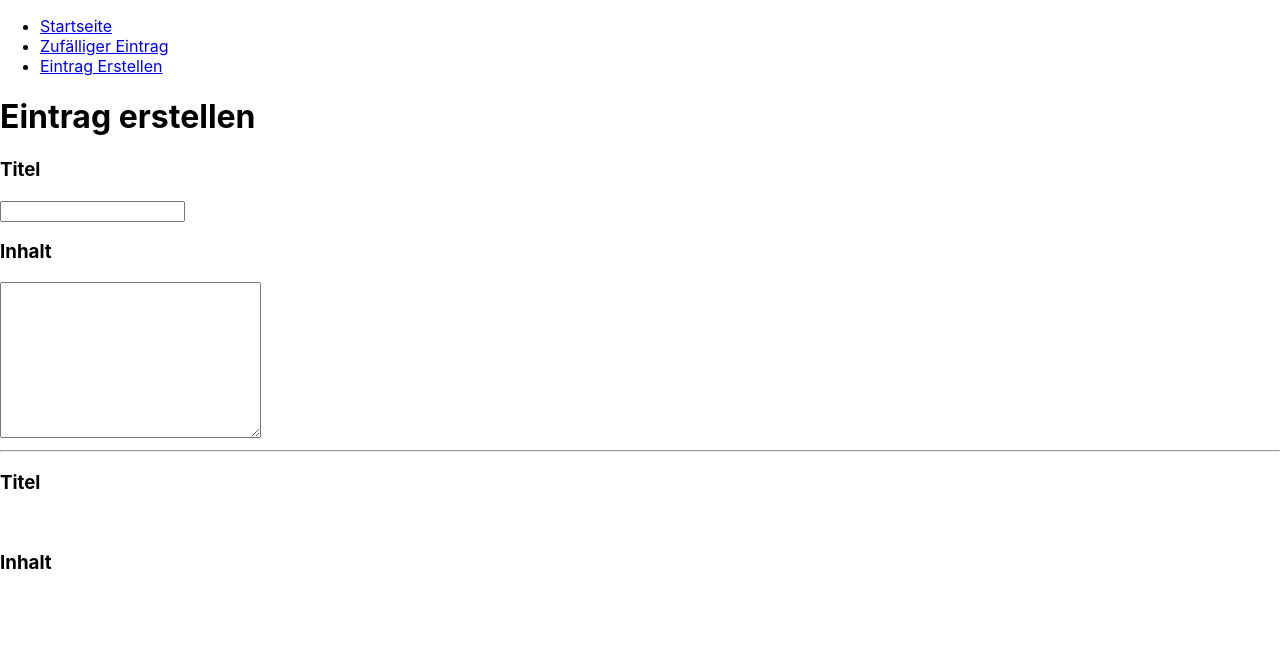
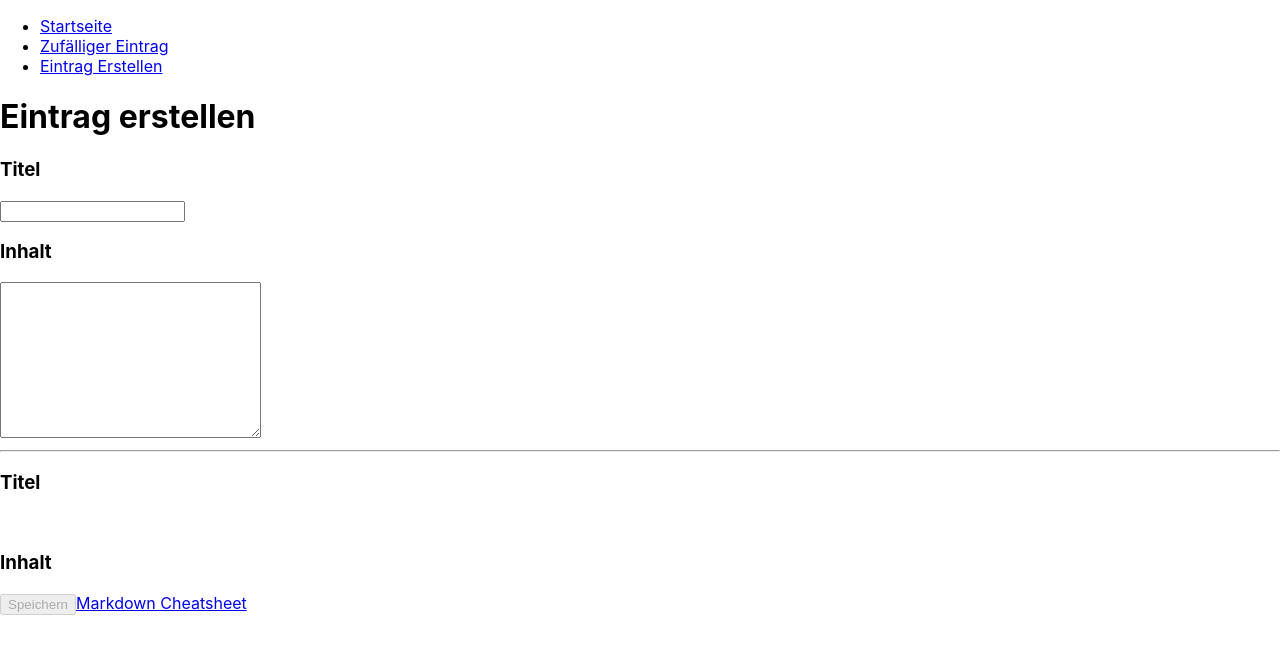
Before and after one commit to Fariha1108/wiki-app, a React (Create React App) app in the folder wiki-app/: page /entry/create in a window 1280 px wide. Shown: the top 654 px of the page. Built offline with nearby package versions, Linux system fonts and the light colour scheme.

Commit message:
Add handleSave() function

```diff
--- a/wiki-app/src/Pages/Editor.js
+++ b/wiki-app/src/Pages/Editor.js
@@ -31,8 +31,48 @@ const Editor = () =>
     }, []);
 
     // wir schreiben eine funktion zum speichern unserer änderungen, oder dem erstellen eines neuen eintrags.
-    const handleSave = () => {
-        console.log("funktioniert...");
+    const handleSave = () =>
+    {
+        const newPost =
+        {
+            id: slugify(title,
+            {
+                lower: true, // damit der slug-string kleingeschrieben wir
+                strict: true, // damit spezielle charaktere gelöscht werden
+                trim: true // damit vor und hinter dem slug kein leerzeichen entsteht.
+            }),
+            title, // kurz für title: title,
+            content, // kurz für content: content,
+            timestamp: new Date().getTime()
+        }
+
+        // Wir holen uns alle einträge, und setzen für den notfall, das array auf leer.
+        const entries = JSON.parse(window.localStorage.getItem('entries')) || [];
+
+        // Wenn wir einen vorhandenen eintrag editieren
+        if(id !== undefined)
+        {
+            // Wir holen uns alle einträge die NICHT die gesuchte ID haben
+            const filteredEntries = entries.filter(entry => entry.id !== id);
+
+            // wir Fügen den eintrag hinzu
+            filteredEntries.push(newPost);
+
+            // wir ersetzen das vorhandene array mit dem neuen, inklusive der änderung.
+            window.localStorage.setItem('entries', JSON.stringify(filteredEntries));
+        }
+        // Wenn wir einen neuen eintrag hinzufügen.
+        else
+        {
+            // Wir pushen den neuen eintrag in unsere entries
+            entries.push(newPost);
+
+            // wir ersetzen das vorhandene array mit dem neuen, inklsive des neuen eintrags.
+            window.localStorage.setItem('entries', JSON.stringify(entries));
+        }
+
+        // wir nutzen den useNavigate hook um auf die seite mit dem eintrag per slug zu kommen.
+        navigate('/entry/' + newPost.id);
     }
 
     return(
@@ -68,6 +108,19 @@ const Editor = () =>
                 <h3>Inhalt</h3>
                 <ReactMarkdown>{ content }</ReactMarkdown>
             </div>
+
+            <button
+                onClick={ handleSave }
+                disabled={ title.length === 0 }
+            >
+                Speichern
+            </button>
+            <a
+                href="https://github.com/adam-p/markdown-here/wiki/Markdown-Cheatsheet"
+                target="_blank"
+            >
+                Markdown Cheatsheet
+            </a>
         </div>
     )
 };
```
